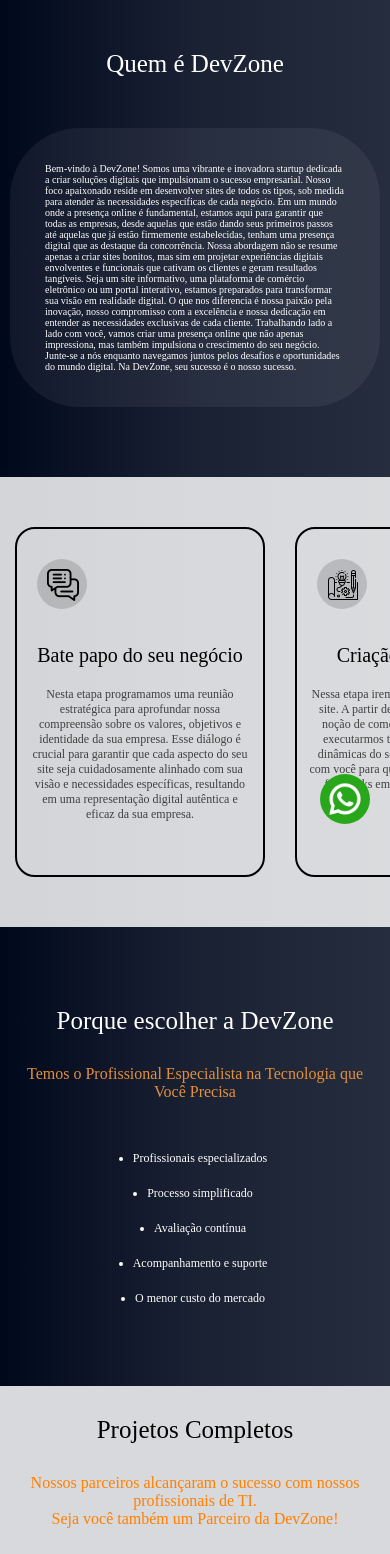
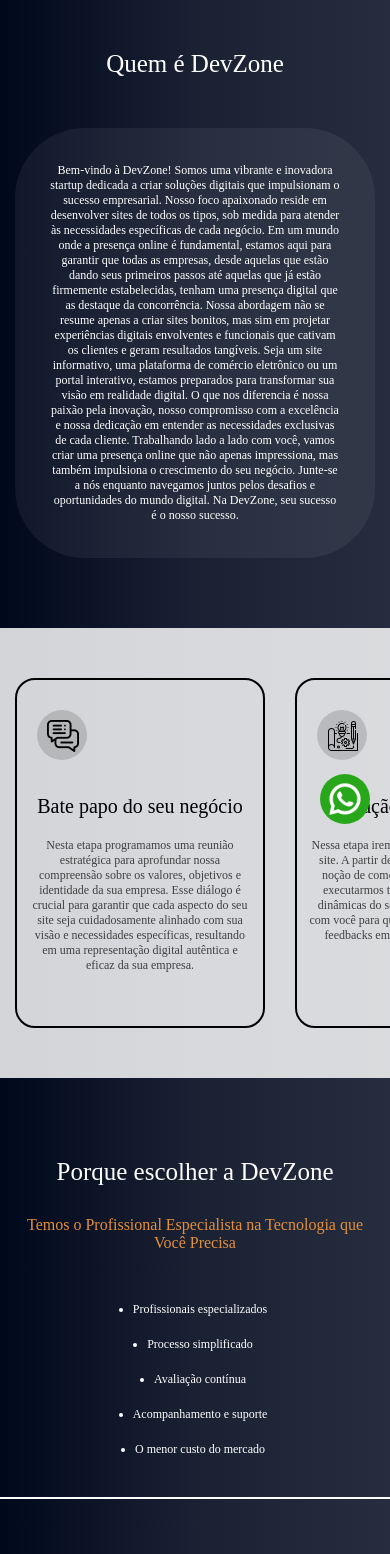
Before and after one commit to DevZoneInnovations/DevZone_web, a React (Create React App) app in the folder devzone/: page / in a window 390 px wide. Shown: the top 1554 px of the page. Built offline with nearby package versions, Linux system fonts and the light colour scheme; a web font is replaced by a local one.

Commit message:
testes finalizados e mudanças projeto

```diff
--- a/devzone/src/App.js
+++ b/devzone/src/App.js
@@ -15,7 +15,7 @@
       <About />
       <HowWork />
       <WhyDevZone />
-      <Projects />
+      {/* colocar a aba de projetos dps */}
       <Plans />
       <PlansUpdate />
       <ExtraPlans />
--- a/devzone/src/components/About/About.css
+++ b/devzone/src/components/About/About.css
@@ -52,12 +52,13 @@
   }
 
   .paragrafo {
-    margin-left: 10px;
-    margin-right: 10px;
+    margin-left: 15px;
+    margin-right: 15px;
   }
 
   .paragrafo p {
-    font-size: 10px;
+    text-align: center;
+    font-size: 12px;
     padding: 35px;
   }
 }
--- a/devzone/src/components/PlansUpdate/PlansUpdate.css
+++ b/devzone/src/components/PlansUpdate/PlansUpdate.css
@@ -113,7 +113,7 @@
     margin-left: 15px;
     margin-right: 10px;
     height: 100%;
-    width: 95%;
+    width: 93%;
   }
 
   .titulo-guardian h3 {
--- a/devzone/src/components/WhyDevZone/WhyDevZone.css
+++ b/devzone/src/components/WhyDevZone/WhyDevZone.css
@@ -1,5 +1,7 @@
 .whydevzone {
   background: linear-gradient(0.25turn, #00081c, #1a2133, #262d3e);
+  border-bottom: #ffffff solid 2px;
+  /*remover border-bottom*/
 }
 
 .whydevzone h1 {
@@ -18,12 +20,14 @@
   grid-template-columns: 1fr 1fr;
   grid-template-rows: 1fr;
   grid-template-areas: "grid-list grid-img";
-  padding-bottom: 60px;
+  /*acrescentar padding: 60px quando adicionar a aba projetos*/
 }
 
 .lista {
   grid-area: grid-list;
   color: #ffffff;
+  padding-bottom: 20px;
+  /*remover padding-bottom*/
 }
 
 .subtitle h3 {
```
